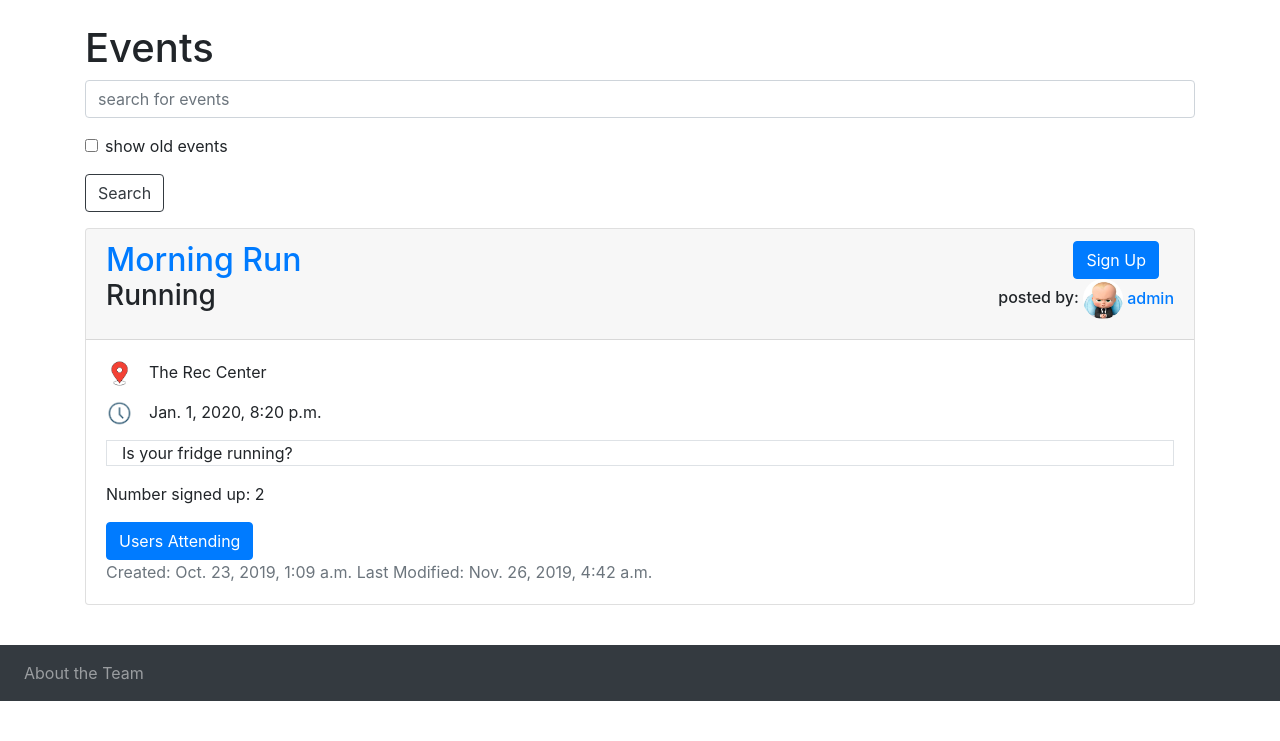
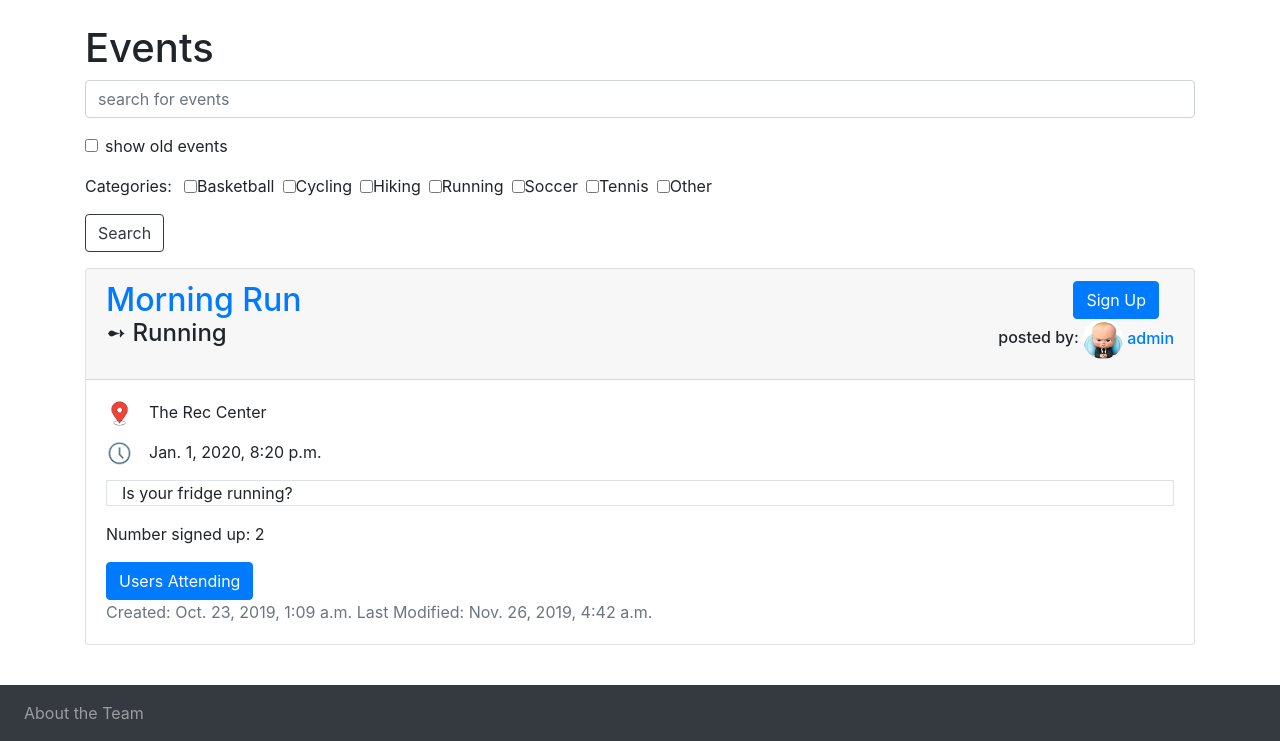
Before and after one commit to royceschultz/Square-Up-Events, a Django app: page / in a window 1280 px wide. Shown: the part 76-817 px from the top of the page. Before the commit the page ends 777 px from the top, so only its background shows below. Run offline with Django 3.2, Linux system fonts and the light colour scheme; data comes from the database, SQL or seed files in the repository; both versions use the stored data as it was after the commit; some libraries are stand-ins or nearby versions.

Commit message:
Categories for events as well as ability to filter with these categories

```diff
--- a/events/forms.py
+++ b/events/forms.py
@@ -16,3 +16,13 @@ class EventForm(forms.ModelForm):
 class SearchForm(forms.Form):
     search = forms.CharField(label='',widget=forms.TextInput(attrs={'placeholder': 'search for events'}),max_length=100, required=False)
     show_old = forms.BooleanField(label='show old events', required=False)
+    CATEG=[
+        ('Basketball', 'Basketball'),
+        ('Cycling', 'Cycling'),
+        ('Hiking', 'Hiking'),
+        ('Running', 'Running'),
+        ('Soccer', 'Soccer'),
+        ('Tennis', 'Tennis'),
+        ('Other', 'Other'),
+    ]
+    category = forms.ChoiceField(choices=CATEG, widget=forms.CheckboxSelectMultiple(), label = 'Category', required=False)
--- a/events/models.py
+++ b/events/models.py
@@ -6,7 +6,16 @@ from django.contrib.auth.models import User
 # Create your models here.
 class Event(models.Model):
     name = models.CharField(max_length=100)
-    category = models.CharField(max_length=100) # TODO: Implement choices set for category
+    CATEG=[
+        ('Basketball', 'Basketball'),
+        ('Cycling', 'Cycling'),
+        ('Hiking', 'Hiking'),
+        ('Running', 'Running'),
+        ('Soccer', 'Soccer'),
+        ('Tennis', 'Tennis'),
+        ('Other', 'Other'),
+    ]
+    category = models.CharField(max_length=100, choices=CATEG) # TODO: Implement choices set for category
     details = models.TextField()
     location = models.TextField()
     event_date = models.DateTimeField()
--- a/events/templates/event.html
+++ b/events/templates/event.html
@@ -4,11 +4,11 @@
   <div class="card-header">
     <!-- Event Name -->
     <h2 class="d-inline">
-      <a href="{% url 'event detail' event.id %}"> {{event.name|capfirst}} </a>
+      <a href="{% url 'event detail' event.id %}">{{event.name|capfirst}}</a>
     </h2>
     <!-- Edit Event Button -->
     {% if event.author.id == user.id %}
-      <a class="btn btn-primary" href="{%url 'event edit' event.id%}">Edit</a>
+      <a class="btn btn-primary btn-sm" href="{%url 'event edit' event.id%}">Edit</a>
     {% endif %}
     <!-- Sign up/Cancel Button -->
     {% if not event.is_past %}
@@ -22,7 +22,7 @@
     {% endif %}
     <div>
       <!-- Category -->
-      <h3 class="mute d-inline">{{event.category}}</h3>
+      <h4 class="mute d-inline">&#10171; {{event.category}}</h4>
       <!-- Author -->
       <h6 class="float-right inline"> posted by:
         <a href="{% url 'profile' event.author.id %}"><img src="{{ event.author.profile.image.url }}" class="rounded-circle" height="40px" alt=""><span class="ml-1">{{event.author}}</span></a>
--- a/events/templates/home.html
+++ b/events/templates/home.html
@@ -5,7 +5,10 @@
     <form class="d-inline" action="{% url 'home'%}" method="get">
       <!-- {% csrf_token %} -->
       <fieldset>
-        {{ form|crispy }}
+        {{ form.search|as_crispy_field }}
+        {{ form.show_old|as_crispy_field }}
+        {% include "widgets/filterOptions.html" %}
+
       </fieldset>
       <div class="form-group">
         <button class="btn btn-outline-dark">Search</button>
--- /dev/null
+++ b/events/templates/widgets/filterOptions.html
@@ -0,0 +1,9 @@
+<!-- filter categories in line on form -->
+<div class="form-group form-inline">
+  <label class="mr-2">Categories: </label>
+  {% for category in form.category %}
+    <div class="form-check-input mr-1 pl-1">
+      {{category}}
+    </div>
+  {% endfor %}
+</div>
--- a/events/views.py
+++ b/events/views.py
@@ -21,6 +21,25 @@ def home(request):
     if not show_old:
         events = events.filter(event_date__gt=datetime.now())
     events = events.order_by('event_date')
+
+    #category holds which category filter
+    category = request.GET.getlist('category')
+    if category:
+        CATEG=[
+            'Basketball',
+            'Cycling',
+            'Hiking',
+            'Running',
+            'Soccer',
+            'Tennis',
+            'Other',
+            ]
+        filtered_events = Event.objects.none()
+        #filter for each category chosen
+        for i in CATEG:
+            if i in category:
+                filtered_events = filtered_events|events.filter(category = i)
+        events = filtered_events
     return render(request, 'home.html',{'events':events, 'form':form})
 
 def event_detail(request, id):
```
Also changed, not shown: db.sqlite3.
